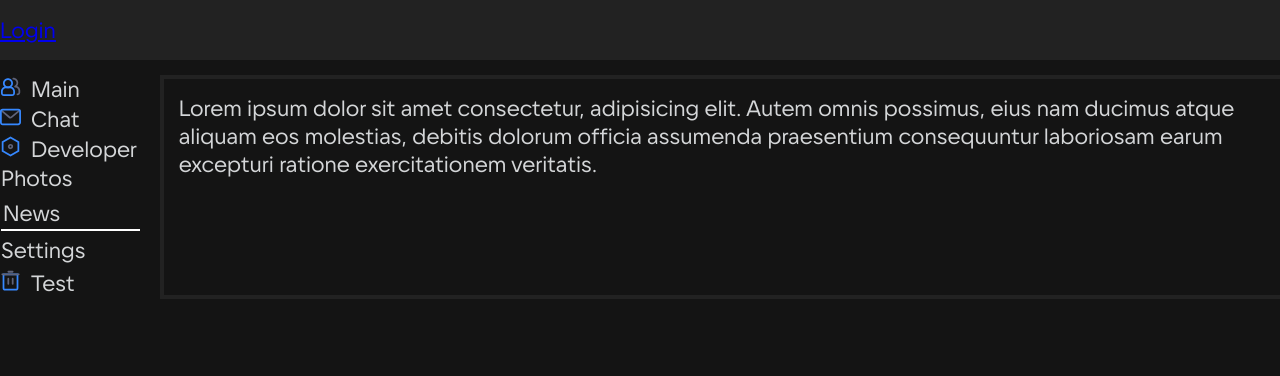
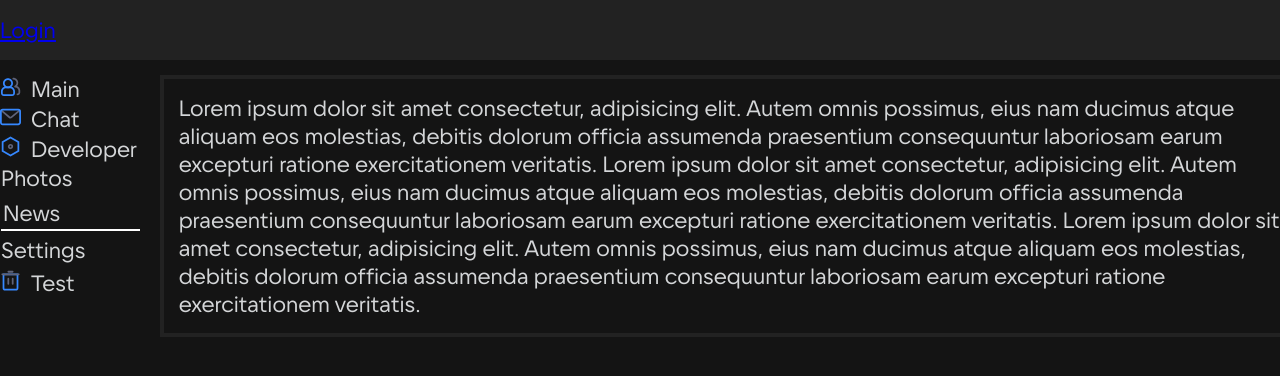
Before and after one commit to LoshakovDanil/social_app, a React (Create React App) app: page /news in a window 1280 px wide. Shown: the top 376 px of the page. Built offline with nearby package versions, Linux system fonts and the light colour scheme; no server answers.

Commit message:
added text to news

```diff
--- a/src/components/News/News.tsx
+++ b/src/components/News/News.tsx
@@ -3,7 +3,11 @@ const NewsPage = () => {
     <div>
       Lorem ipsum dolor sit amet consectetur, adipisicing elit. Autem omnis possimus, eius nam ducimus atque aliquam eos
       molestias, debitis dolorum officia assumenda praesentium consequuntur laboriosam earum excepturi ratione
-      exercitationem veritatis.
+      exercitationem veritatis. Lorem ipsum dolor sit amet consectetur, adipisicing elit. Autem omnis possimus, eius nam
+      ducimus atque aliquam eos molestias, debitis dolorum officia assumenda praesentium consequuntur laboriosam earum
+      excepturi ratione exercitationem veritatis. Lorem ipsum dolor sit amet consectetur, adipisicing elit. Autem omnis
+      possimus, eius nam ducimus atque aliquam eos molestias, debitis dolorum officia assumenda praesentium consequuntur
+      laboriosam earum excepturi ratione exercitationem veritatis.
     </div>
   )
 }
```
